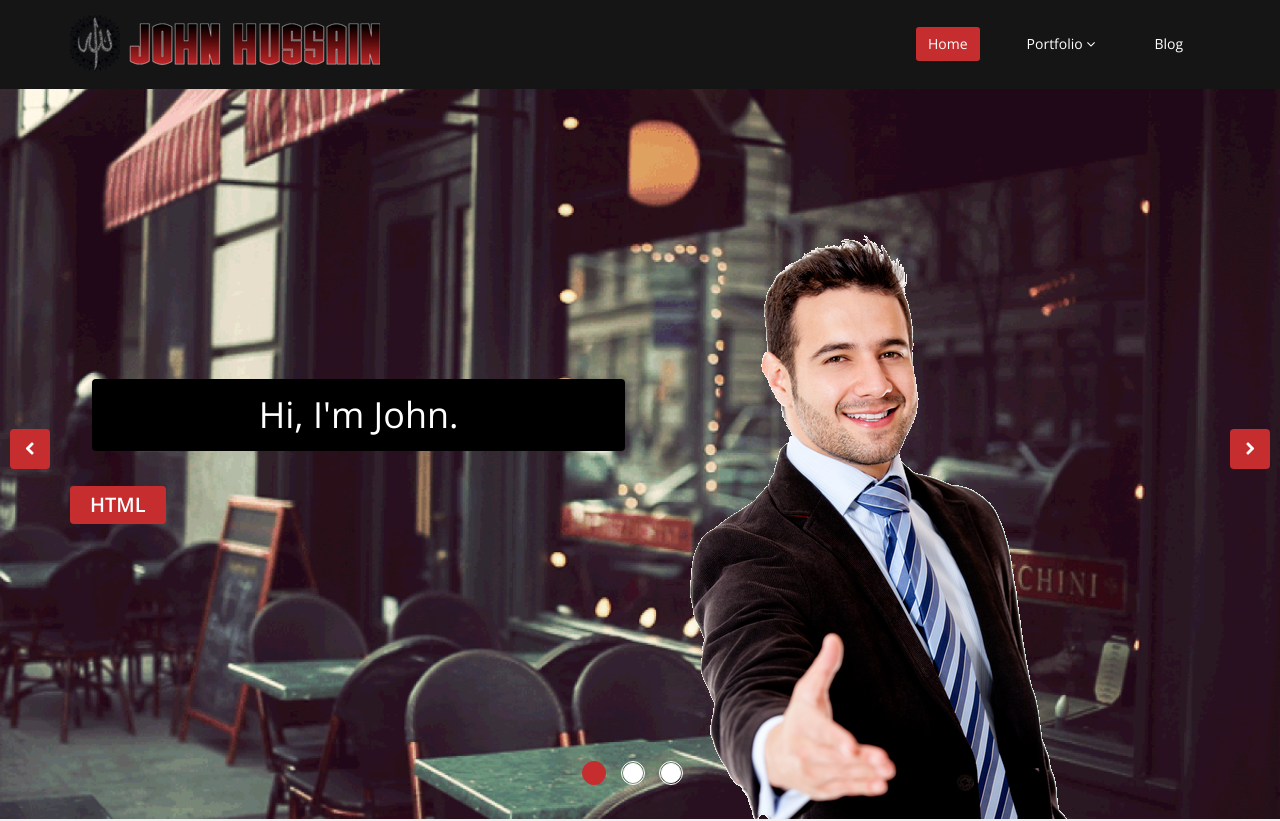
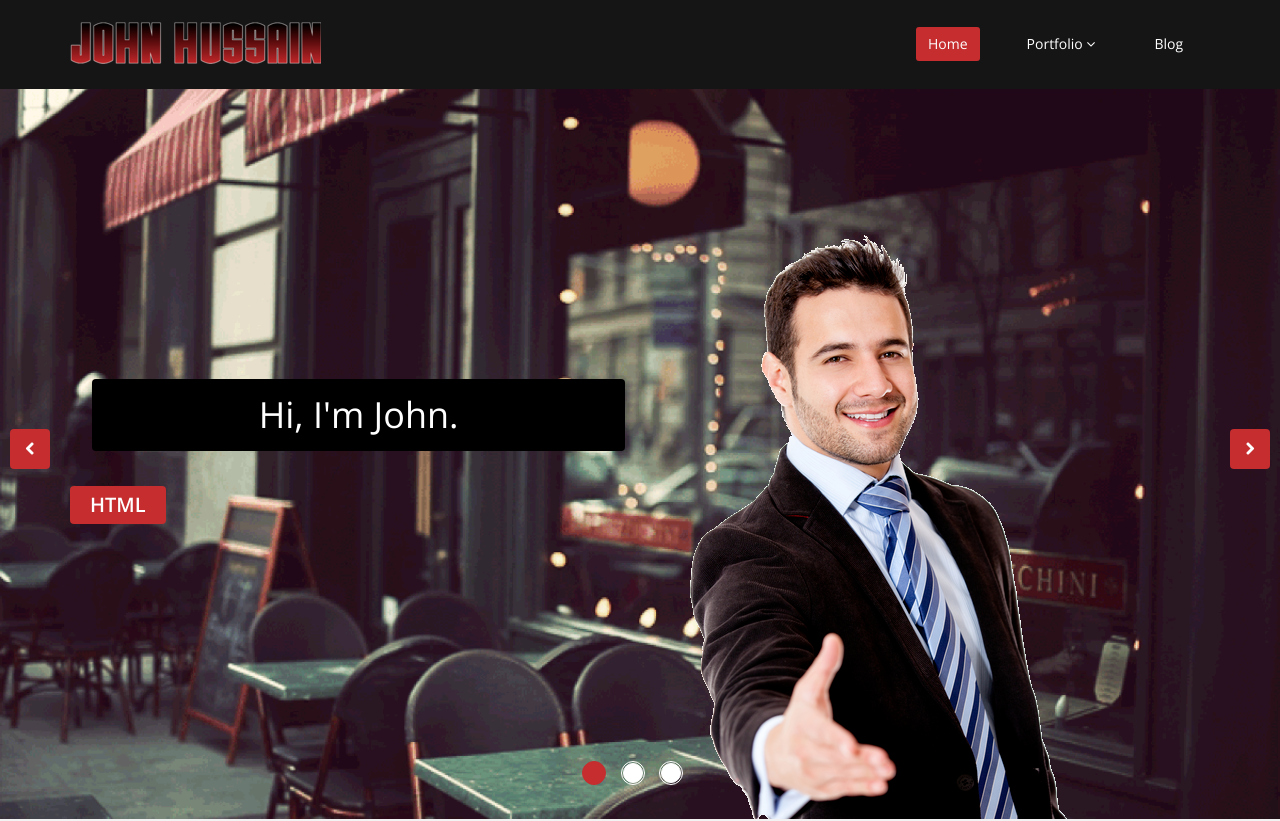
Before and after one commit to JohnPH75/portfolio, a plain HTML site: page index.html in a window 1280 px wide. Shown: the top 821 px of the page. Drawn offline with nearby package versions, Linux system fonts and the light colour scheme.

Commit message:
second commit

```diff
--- a/index.html
+++ b/index.html
@@ -35,7 +35,7 @@
                         <span class="icon-bar"></span>
                         <span class="icon-bar"></span>
                     </button>
-                    <a target="_blank" class="navbar-brand" href="https://github.com/JohnPH75"><img src="images/A1.png" alt="logo">         <img src="images/logo.png" alt="logo"></a>
+                    <a target="_blank" class="navbar-brand" href="https://github.com/JohnPH75"><img src="images/logo.png" alt="logo"></a>
                 </div>
 
                 <div class="collapse navbar-collapse navbar-right">
```
Also changed, not shown: images/a1.png (deleted).
